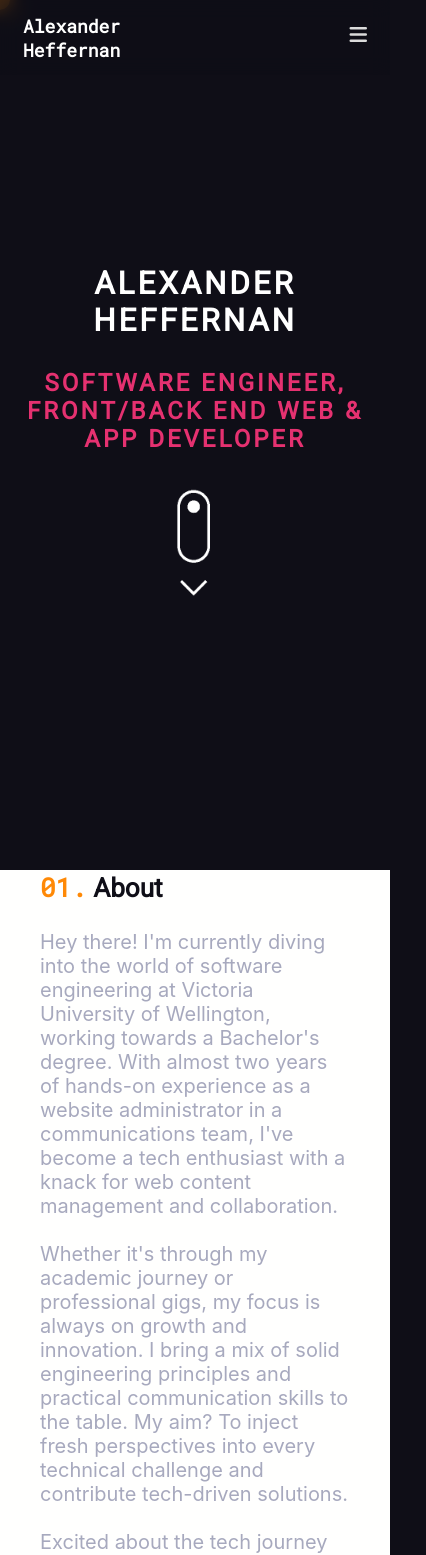
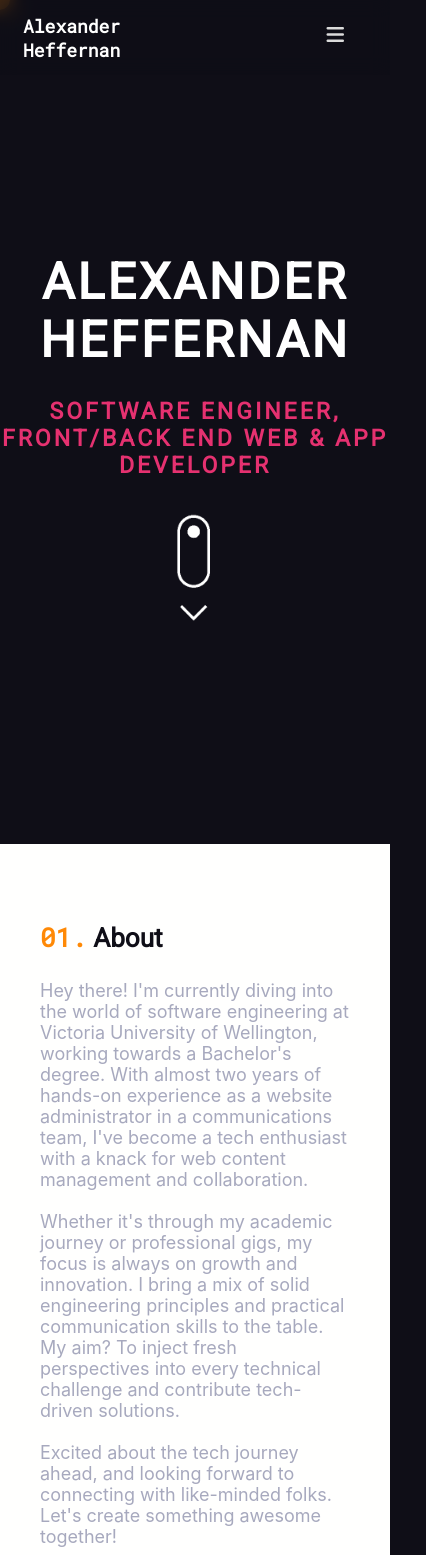
Before and after one commit to AlexanderHeffernan/Personal-Portfolio-Website, a React (Create React App) app in the folder personal-portfolio/: page / in a window 390 px wide. Shown: the top 1555 px of the page, 426 px wide, since content can reach past the window. Built offline with nearby package versions, Linux system fonts and the light colour scheme.

Commit message:
Round 1 of responsive personal testing

```diff
--- a/personal-portfolio/src/assets/styles/About.css
+++ b/personal-portfolio/src/assets/styles/About.css
@@ -65,11 +65,16 @@
 
 @media screen and (max-width: 750px) {
     .About {
-        padding: 0 40px 0 40px;
+        padding: 50px 40px 50px 40px;
         display: block;
+    }
+
+    .About p {
+        font-size: 18px;
     }
 
     .About .TextContainer, .About .ImageContainer {
         width: 100%;
+        margin-bottom: 40px;
     }
 }
--- a/personal-portfolio/src/assets/styles/Contact.css
+++ b/personal-portfolio/src/assets/styles/Contact.css
@@ -62,3 +62,10 @@
     top: -4px;
     left: -4px;
 }
+
+
+@media screen and (max-width: 750px) {
+    .Contact h3 {
+        padding: 30px 40px 0 40px;
+    }
+}
--- a/personal-portfolio/src/assets/styles/Education.css
+++ b/personal-portfolio/src/assets/styles/Education.css
@@ -130,4 +130,12 @@
         display: inline-block;
         text-align: left;
     }
+
+    .Education h3 {
+        padding: 30px 40px 0px 40px;
+    }
+
+    .Education .BoxHolder .Box ul {
+        padding-left: 15px;
+    }
 }
--- a/personal-portfolio/src/assets/styles/Home.css
+++ b/personal-portfolio/src/assets/styles/Home.css
@@ -33,3 +33,13 @@
     height: 15%;
     width: auto;
 }
+
+@media screen and (max-width: 750px) {
+    .Home h1 {
+        font-size: 50px;
+    }
+
+    .Home h2 {
+        font-size: 23px;
+    }
+}
--- a/personal-portfolio/src/assets/styles/NavBar.css
+++ b/personal-portfolio/src/assets/styles/NavBar.css
@@ -108,9 +108,8 @@
         margin: 10px; /* Add some margin between links */
     }
 
-    .links #icon {
-        width: 100%;
-        padding: 23px 0 23px 0;
+    .icon {
+        padding: 23px 46px 0 0;
     }
 
     .navbar.navbar.open {
--- a/personal-portfolio/src/assets/styles/Portfolio.css
+++ b/personal-portfolio/src/assets/styles/Portfolio.css
@@ -97,3 +97,13 @@
     color: #e53170;
     font-weight: 800;
 }
+
+@media screen and (max-width: 750px) {
+    .Portfolio {
+        padding: 100px 40px 100px 40px;
+    }
+
+    .Portfolio .ItemsGrid {
+        grid-template-columns: repeat(1, 1fr);
+    }
+}
--- a/personal-portfolio/src/assets/styles/Work.css
+++ b/personal-portfolio/src/assets/styles/Work.css
@@ -81,7 +81,7 @@
 
 @media screen and (max-width: 750px) {
     .Work {
-        padding: 0 10% 0 10%;
+        padding: 50px 40px 110px 40px;
     }
 
     .Work .AccordionHolder {
@@ -108,4 +108,24 @@
     .Work .AccordionHolder .AccordionContent {
         width: 100%;
     }
+
+    .Work .AccordionHolder .AccordionContent h4 {
+        font-size: 20px;
+    }
+
+    .Work .AccordionHolder .AccordionContent h5 {
+        font-size: 18px;
+    }
+
+    .Work .AccordionHolder .AccordionContent p {
+        font-size: 11px;
+    }
+
+    .Work .AccordionHolder .AccordionContent ul {
+        padding-left: 15px;
+    }
+
+    .Work .AccordionHolder .AccordionContent ul li {
+        font-size: 14px;
+    }
 }
--- a/personal-portfolio/src/components/NavBar.js
+++ b/personal-portfolio/src/components/NavBar.js
@@ -12,12 +12,12 @@ function NavBar() {
         <div className={`navbar ${isMenuOpen ? 'open' : ''}`} id="navbar">
             <a className="title" href="#Home">Alexander <br />Heffernan</a>
             <div className="links">
-                <a id="text" href="#About" className="active"><span className="num">01.</span> About</a>
-                <a id="text" href="#Work"><span className="num">02.</span> Work</a>
-                <a id="text" href="#Education"><span className="num">03.</span> Education</a>
-                <a id="text" href="#Portfolio"><span className="num">04. </span>Portfolio</a>
-                <a id="text" href="#Contact"><span className="num">05. </span>Contact</a>
-                <a id="button" href="#Resume"><span><span>Resume</span></span></a>
+                <a onClick={handleHamburgerClick} id="text" href="#About" className="active"><span className="num">01.</span> About</a>
+                <a onClick={handleHamburgerClick} id="text" href="#Work"><span className="num">02.</span> Work</a>
+                <a onClick={handleHamburgerClick} id="text" href="#Education"><span className="num">03.</span> Education</a>
+                <a onClick={handleHamburgerClick} id="text" href="#Portfolio"><span className="num">04. </span>Portfolio</a>
+                <a onClick={handleHamburgerClick} id="text" href="#Contact"><span className="num">05. </span>Contact</a>
+                <a onClick={handleHamburgerClick} id="button" href="#Resume"><span><span>Resume</span></span></a>
             </div>
             <a className="icon" onClick={handleHamburgerClick}>
                 <i className="fa fa-bars"></i>
```
Also changed, not shown: 1 other file (tests, documents, lock files or other folders).
